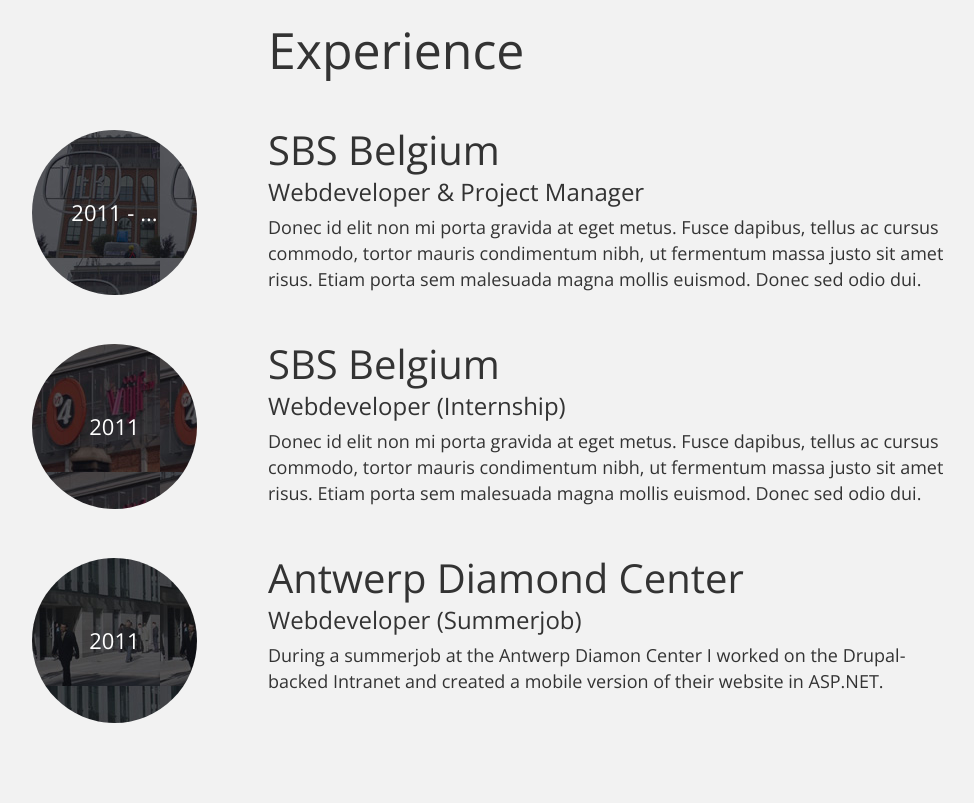
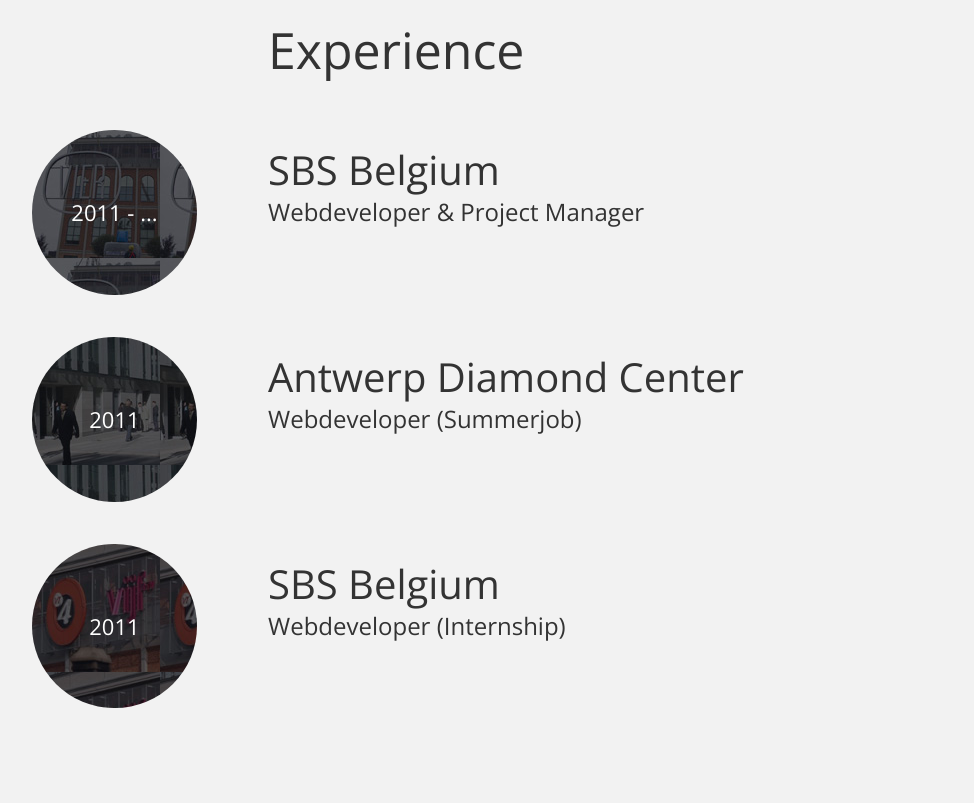
Before and after one commit to timvandijck/cv, a plain HTML site: page index.html in a window 1280 px wide. Shown: the part 697-1500 px from the top of the page, without its empty margins (151-1125 px from the left). Drawn offline with nearby package versions, Linux system fonts and the light colour scheme.

Commit message:
Finetuning

```diff
--- a/index.html
+++ b/index.html
@@ -38,7 +38,15 @@
                 <div class="col-xs-9">
                     <h3>SBS Belgium</h3>
                     <div class="role">Webdeveloper & Project Manager</div>
-                    <p class="description">Donec id elit non mi porta gravida at eget metus. Fusce dapibus, tellus ac cursus commodo, tortor mauris condimentum nibh, ut fermentum massa justo sit amet risus. Etiam porta sem malesuada magna mollis euismod. Donec sed odio dui.</p>
+                </div>
+            </div>
+            <div class="row">
+                <div class="col-xs-3 time">
+                    <div class="circle diamond"><div>2011</div></div>
+                </div>
+                <div class="col-xs-9">
+                    <h3>Antwerp Diamond Center</h3>
+                    <div class="role">Webdeveloper (Summerjob)</div>
                 </div>
             </div>
             <div class="row">
@@ -48,17 +56,6 @@
                 <div class="col-xs-9">
                     <h3>SBS Belgium</h3>
                     <div class="role">Webdeveloper (Internship)</div>
-                    <p class="description">Donec id elit non mi porta gravida at eget metus. Fusce dapibus, tellus ac cursus commodo, tortor mauris condimentum nibh, ut fermentum massa justo sit amet risus. Etiam porta sem malesuada magna mollis euismod. Donec sed odio dui.</p>
-                </div>
-            </div>
-            <div class="row">
-                <div class="col-xs-3 time">
-                    <div class="circle diamond"><div>2011</div></div>
-                </div>
-                <div class="col-xs-9">
-                    <h3>Antwerp Diamond Center</h3>
-                    <div class="role">Webdeveloper (Summerjob)</div>
-                    <p class="description">During a summerjob at the Antwerp Diamon Center I worked on the Drupal-backed Intranet and created a mobile version of their website in ASP.NET.</p>
                 </div>
             </div>
         </div>
--- a/sass/styles.scss
+++ b/sass/styles.scss
@@ -182,7 +182,7 @@
 
   h3 {
     font-size: 40px;
-    margin-top: 0px;
+    margin-top: 20px;
   }
 
   .row {
```
Also changed, not shown: stylesheets/styles.css.
